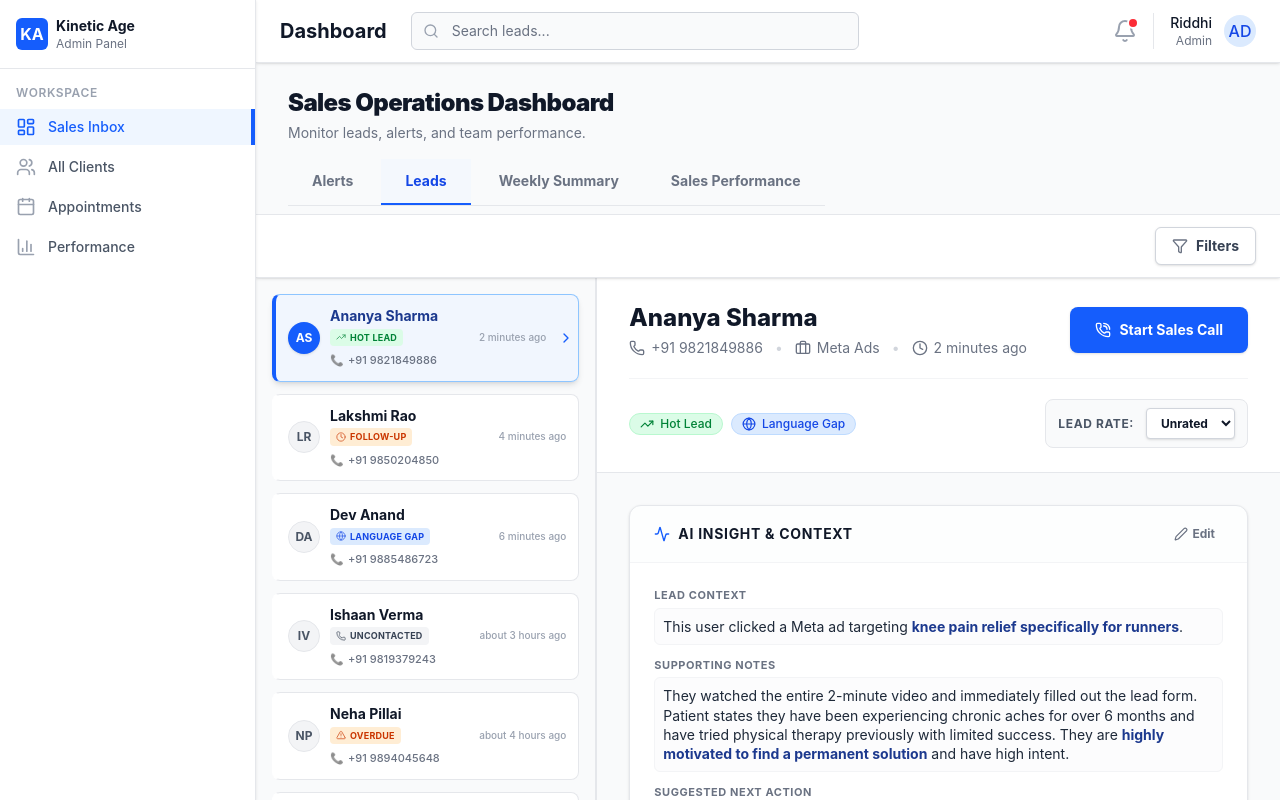
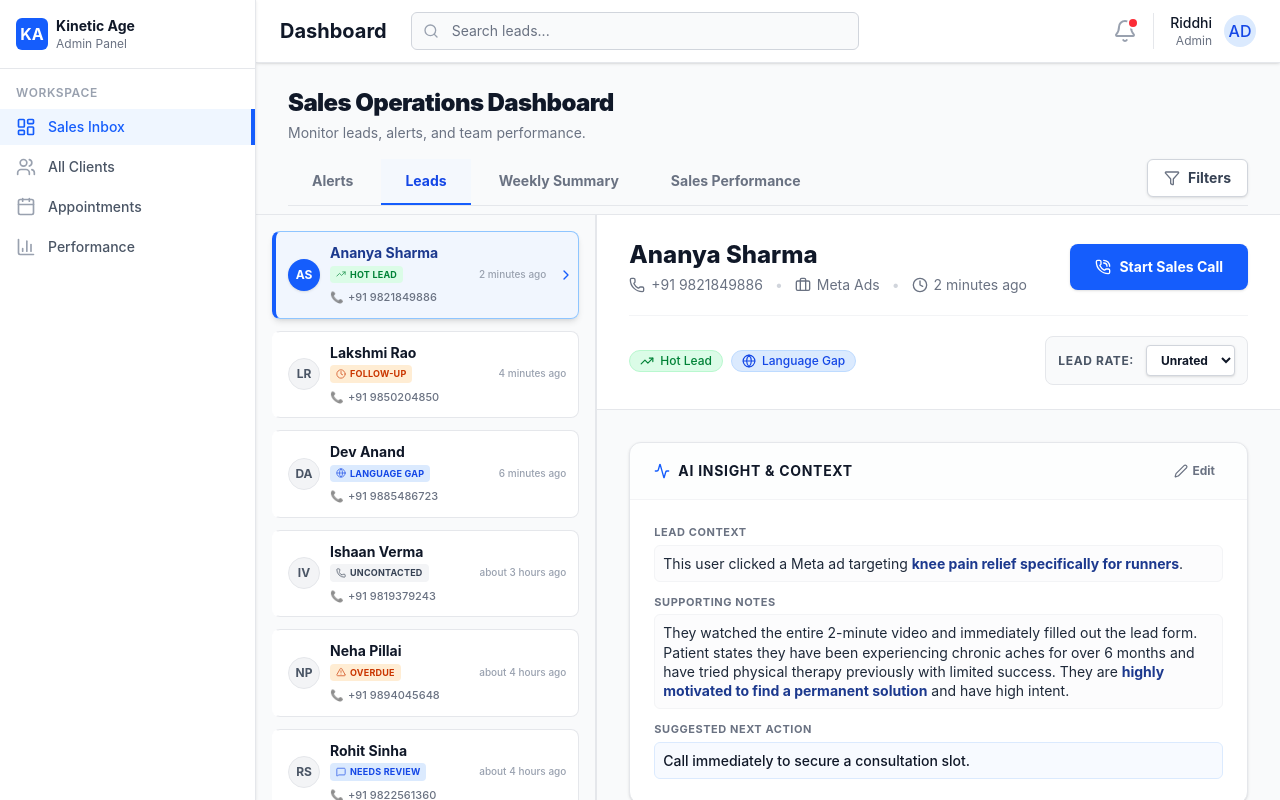
Before and after one commit to vidula18/kinetic-dashboard, a React (Vite) app: page / in a window 1280 px wide. Both pictures are taken after a click on the button "Leads". Built offline with nearby package versions, Linux system fonts and the light colour scheme.

Commit message:
Shift Filters button to the same row as the tabs

```diff
--- a/src/App.tsx
+++ b/src/App.tsx
@@ -122,8 +122,9 @@ export default function App() {
           <p className="text-sm text-gray-500 mt-1 mb-4">Monitor leads, alerts, and team performance.</p>
         </div>
 
-        {/* Tabs Area */}
-        <div className="mb-2 mx-4 sm:mx-6 lg:mx-8 flex space-x-1 border-b border-gray-200 overflow-x-auto flex-shrink-0 self-start">
+        {/* Tabs and Filters Area */}
+        <div className="mb-2 mx-4 sm:mx-6 lg:mx-8 flex justify-between items-end border-b border-gray-200">
+          <div className="flex space-x-1 overflow-x-auto flex-shrink-0 self-start">
             <button
               onClick={() => setActiveTab('Alerts')}
               className={`px-6 py-3 text-sm font-bold transition-all whitespace-nowrap border-b-2 ${
@@ -154,6 +155,17 @@ export default function App() {
             </button>
           </div>
 
+          {activeTab === 'Leads' && (
+            <div className="pb-2">
+              <QuickFilterBar
+                leads={MOCK_LEADS}
+                activeFilter={activeFilter}
+                onFilterChange={handleFilterChange}
+              />
+            </div>
+          )}
+        </div>
+
         {activeTab === 'WeeklySummary' && (
           <WeeklySummary />
         )}
@@ -166,13 +178,6 @@ export default function App() {
           /* Master-Detail Split Screen Layout */
           <div className="h-[600px] lg:h-[750px] flex-shrink-0 relative z-10 border-y border-gray-200 bg-white">
             <SplitScreenLayout
-              topBar={
-                <QuickFilterBar
-                  leads={MOCK_LEADS}
-                  activeFilter={activeFilter}
-                  onFilterChange={handleFilterChange}
-                />
-              }
               leftPane={
                 <LeadQueue
                   leads={filteredLeads}
--- a/src/components/QuickFilterBar.tsx
+++ b/src/components/QuickFilterBar.tsx
@@ -20,8 +20,8 @@ export function QuickFilterBar({ leads, activeFilter, onFilterChange }: QuickFil
   }).filter(l => l.count > 0);
 
   return (
-    <div className="bg-white border-b border-gray-200">
-      <div className="px-4 py-3 sm:px-6 flex items-center justify-end">
+    <>
+      <div className="flex items-center justify-end">
         {/* Active Filter Visibility when closed */}
         {!isOpen && activeFilter && (
           <div className="mr-4 flex items-center text-sm">
@@ -175,6 +175,6 @@ export function QuickFilterBar({ leads, activeFilter, onFilterChange }: QuickFil
           </div>
         </div>
       )}
-    </div>
+    </>
   );
 }
```
Lines whose indentation alone changed are shown as unchanged.
